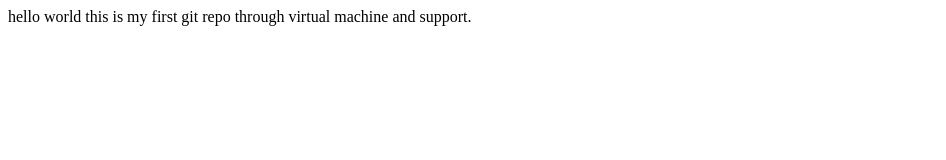
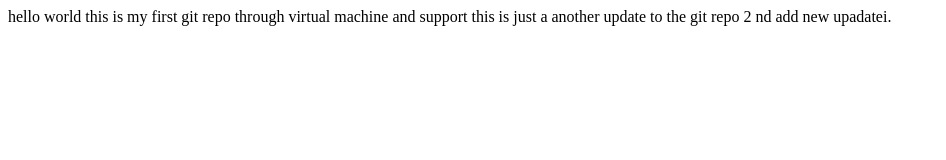
Before and after one commit to khapekar-prashant-1007/prashant, a plain HTML site: page index.html in a window 1280 px wide. Shown: the whole page, without its empty margins (0-946 px from the left). Drawn offline with Linux system fonts and the light colour scheme.

Commit message:
second commit

```diff
--- a/index.html
+++ b/index.html
@@ -1 +1,4 @@
-<html>hello world this is my first git repo through virtual machine and support.</html>
+<html>hello world this is my first git repo through virtual machine and support
+	this is just a another update to the git repo
+	2 nd add
+	new upadatei.</html>
```
